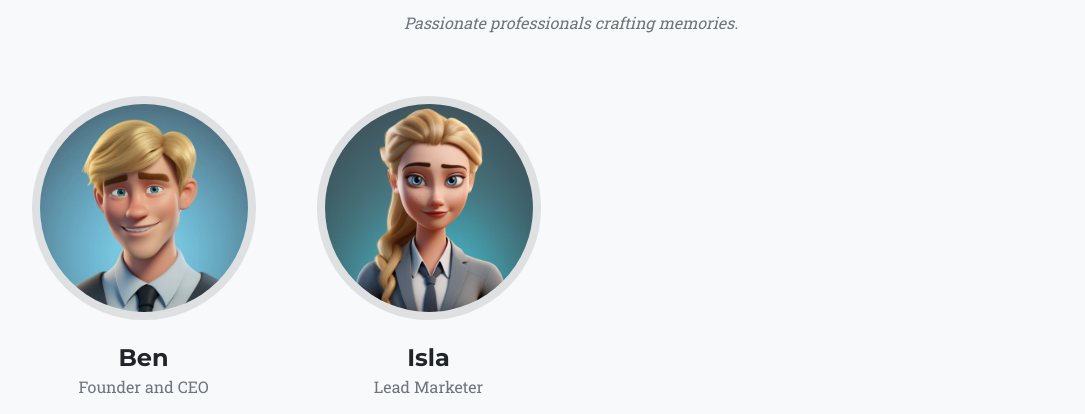
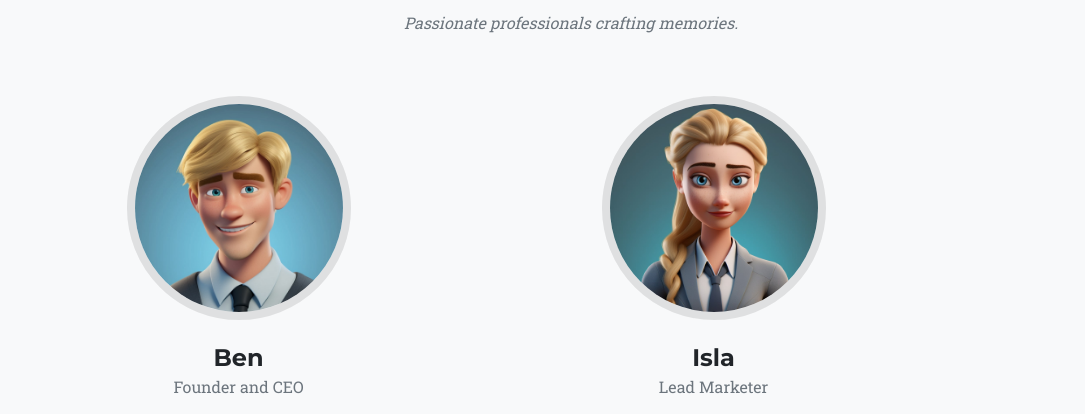
Before and after one commit to bsquaredgroup/books, a plain HTML site: page index.html in a window 1280 px wide. Shown: the part 4631-5045 px from the top of the page, without its empty margins (69-1154 px from the left). Drawn offline with nearby package versions, Linux system fonts and the light colour scheme.

Commit message:
Update index.html

```diff
--- a/index.html
+++ b/index.html
@@ -250,7 +250,7 @@
                     <h3 class="section-subheading text-muted">Passionate professionals crafting memories.</h3>
                 </div>
                 <div class="row">
-                    <div class="col-lg-3">
+                    <div class="col-lg-5">
                         <div class="team-member">
                             <img class="mx-auto rounded-circle" src="assets/img/team/1.jpg" alt="..." />
                             <h4>Ben</h4>
@@ -260,7 +260,7 @@
                             <a class="btn btn-dark btn-social mx-2" href="#!" aria-label="Parveen Anand LinkedIn Profile"><i class="fab fa-linkedin-in"></i></a>
                         </div>
                     </div>
-                    <div class="col-lg-3">
+                    <div class="col-lg-5">
                         <div class="team-member">
                             <img class="mx-auto rounded-circle" src="assets/img/team/2.jpg" alt="..." />
                             <h4>Isla</h4>
```
